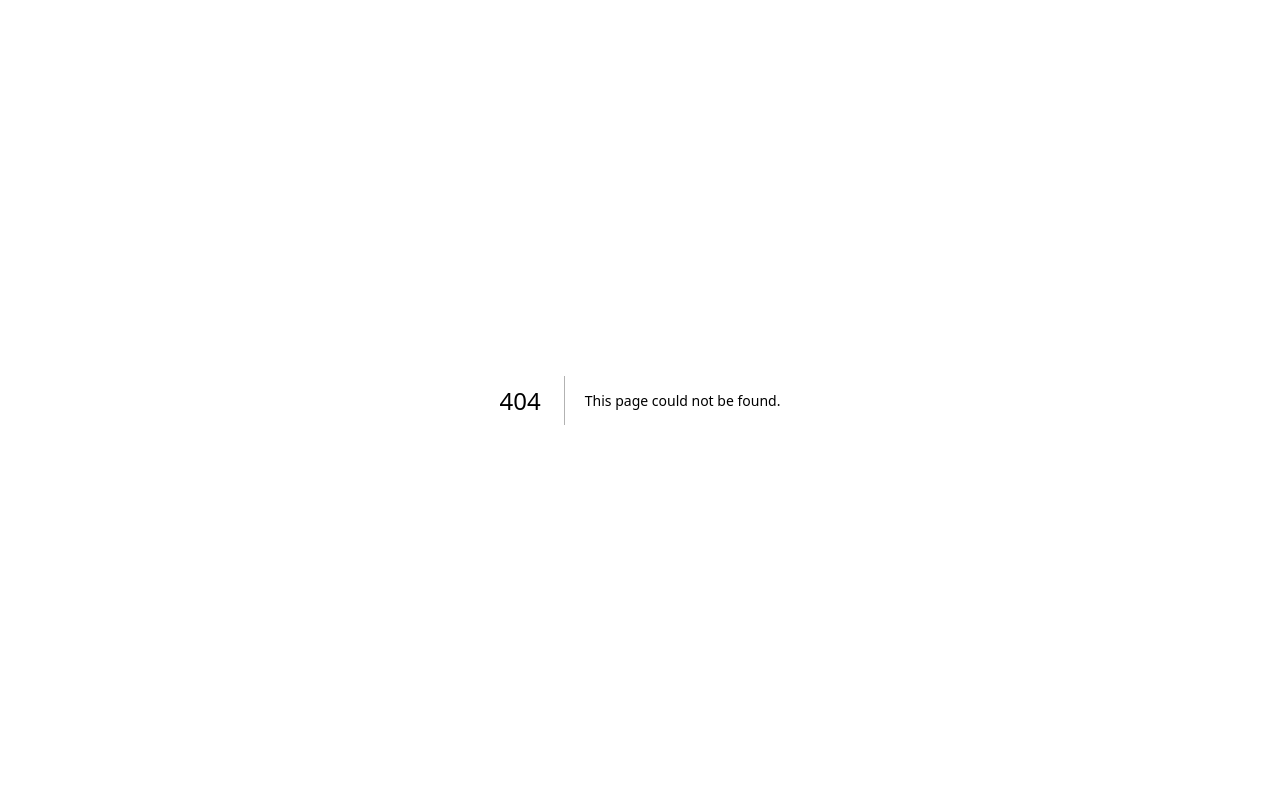
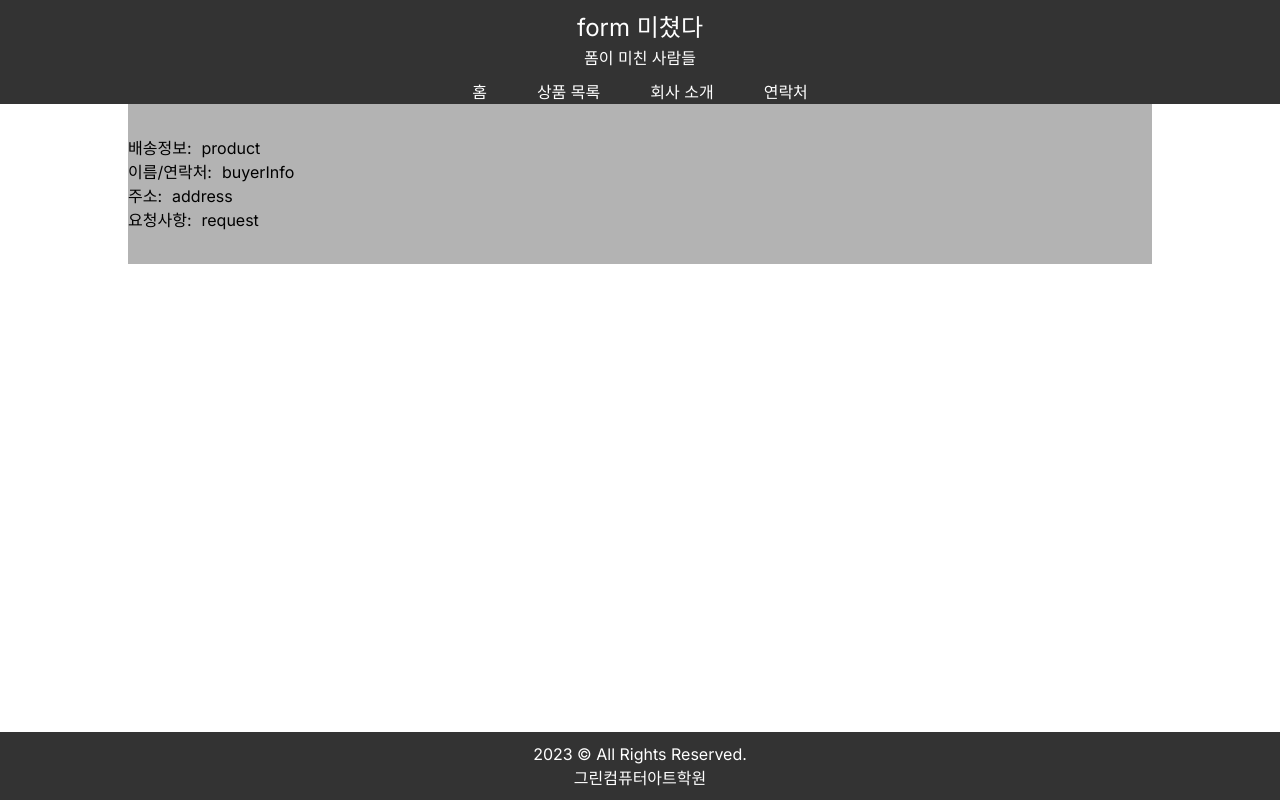
Before and after one commit to KDT-IaaS-Class-One-Group/KDT-IaaS-4team-ERP, a Next.js app: page /payment in a window 1280 px wide. Before the commit this address had no page. Built offline with nearby package versions, Linux system fonts and the light colour scheme.

Commit message:
feat: 구매자정보 UI 제작 + css모듈, tailwind같이 사용해보기

```diff
--- /dev/null
+++ b/src/app/components/Payment/buyerInformation.module.css
@@ -0,0 +1,15 @@
+.buyerInformation {
+  width: 80vw;
+  height: 20vh;
+  flex-shrink: 0;
+  background: #b3b3b3;
+}
+
+.buyerInformation > div {
+  display: flex;
+  /* background-color: red; */
+}
+
+.buyerInformation > div > p {
+  margin-right: 10px;
+}
--- a/src/app/components/Payment/buyerInformation.tsx
+++ b/src/app/components/Payment/buyerInformation.tsx
@@ -0,0 +1,32 @@
+import styles from "./buyerInformation.module.css";
+
+export default function buyerInformation() {
+  // const buyerinformation = await fetchbuyerinformationdata()
+
+  return (
+    <div className="flex justify-center items-center">
+      <div className={`${styles.buyerInformation} flex flex-col justify-center`}>
+        {/* tailwind와 css모듈 같이 사용하기 */}
+        <div className="relative mt-30 mb-30">
+          <p>배송정보:</p>
+          <p>product</p>
+        </div>
+
+        <div>
+          <p>이름/연락처:</p>
+          <p>buyerInfo</p>
+        </div>
+
+        <div>
+          <p>주소:</p>
+          <p>address</p>
+        </div>
+
+        <div>
+          <p>요청사항:</p>
+          <p>request</p>
+        </div>
+      </div>
+    </div>
+  );
+}
--- /dev/null
+++ b/src/app/payment/layout.tsx
@@ -0,0 +1,20 @@
+import type { Metadata } from 'next';
+import { Inter } from 'next/font/google';
+// import './styles/globals.css';
+
+const inter = Inter({ subsets: ['latin'] });
+
+export const metadata: Metadata = {
+  title: 'Create Next App',
+  description: 'Generated by create next app',
+};
+
+export default function RootLayout({
+  children,
+}: {
+  children: React.ReactNode;
+}) {
+  return (
+      <body className={inter.className}>{children}</body>
+  );
+}
--- /dev/null
+++ b/src/app/payment/page.tsx
@@ -0,0 +1,16 @@
+import BuyerInformation from "../components/Payment/buyerInformation";
+import Header from "../components/Header/Header";
+import Nav from "../components/Nav/Nav"
+import Footer from "../components/Footer/Footer"
+
+export default function paymentPage() {
+  return (
+    <>
+    <Header />
+    <Nav />
+    <BuyerInformation />
+    {/* <ProductInformation /> */}
+    <Footer />
+    </>
+  );
+}
```
